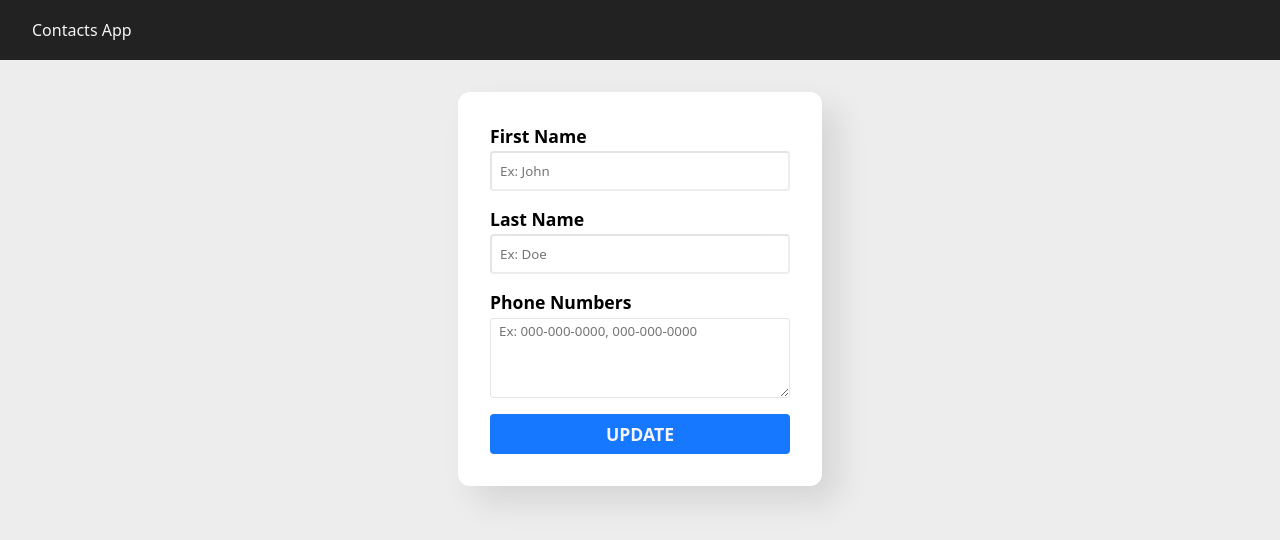
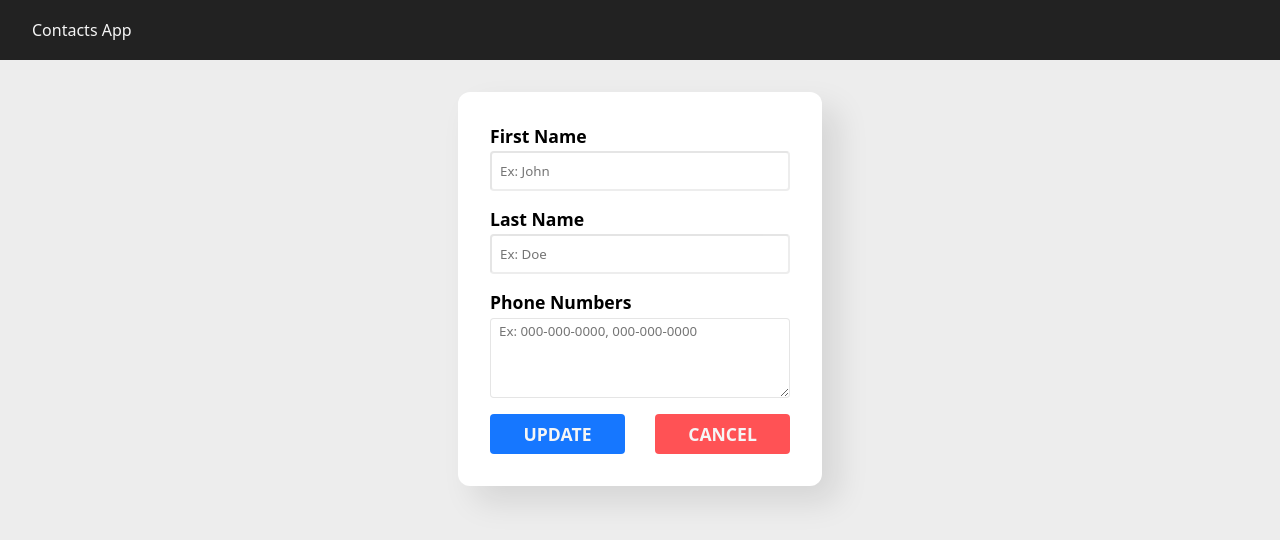
Before and after one commit to JoseAMota11/angular-contacts-app, an Angular app: page /update-contact/1 in a window 1280 px wide. Shown: the top 540 px of the page. Built offline with nearby package versions, Linux system fonts and the light colour scheme; no server answers.

Commit message:
Adding cancel button to the forms

```diff
--- a/src/app/components/add-form/add-form.component.scss
+++ b/src/app/components/add-form/add-form.component.scss
@@ -1,4 +1,5 @@
 $primary: #1677ff;
+$secondary: #ff5255;
 
 .container-form {
   display: grid;
@@ -38,13 +39,26 @@ $primary: #1677ff;
       }
     }
 
+    div {
+      display: flex;
+      justify-content: space-between;
+
       button {
-      background-color: $primary;
+        width: 45%;
         color: whitesmoke;
         height: 40px;
         font-weight: bold;
         font-size: 1.1rem;
         text-transform: uppercase;
       }
+
+      button[type=submit] {
+        background-color: $primary;
+      }
+
+      button[type=button] {
+        background-color: $secondary;
       }
     }
+  }
+}
--- a/src/app/components/add-form/add-form.component.ts
+++ b/src/app/components/add-form/add-form.component.ts
@@ -23,6 +23,7 @@ import { Router } from '@angular/router';
             type="text"
             id="firstName"
             placeholder="Ex: John"
+            [required]="true"
           />
         </label>
         <label for="lastName">
@@ -42,7 +43,10 @@ import { Router } from '@angular/router';
             placeholder="Ex: 000-000-0000, 000-000-0000"
           ></textarea>
         </label>
-        <button type="submit">Add</button>
+        <div>
+          <button type="submit">Add</button>
+          <button type="button" (click)="cancel()">Cancel</button>
+        </div>
       </form>
     </section>
   `,
@@ -73,4 +77,8 @@ export class AddFormComponent {
       }
     });
   }
+
+  cancel() {
+    this.router.navigate(['/']);
+  }
 }
--- a/src/app/components/contacts/contacts.component.scss
+++ b/src/app/components/contacts/contacts.component.scss
@@ -1,5 +1,5 @@
 $primary: #1677ff;
-$secondary: rgb(255, 82, 85);
+$secondary: #ff5255;
 
 .contact-card {
   background-color: white;
--- a/src/app/components/update-form/update-form.component.scss
+++ b/src/app/components/update-form/update-form.component.scss
@@ -1,4 +1,5 @@
 $primary: #1677ff;
+$secondary: #ff5255;
 
 .container-form {
   display: grid;
@@ -38,13 +39,26 @@ $primary: #1677ff;
       }
     }
 
+    div {
+      display: flex;
+      justify-content: space-between;
+
       button {
-      background-color: $primary;
+        width: 45%;
         color: whitesmoke;
         height: 40px;
         font-weight: bold;
         font-size: 1.1rem;
         text-transform: uppercase;
       }
+
+      button[type=submit] {
+        background-color: $primary;
+      }
+
+      button[type=button] {
+        background-color: $secondary;
       }
     }
+  }
+}
--- a/src/app/components/update-form/update-form.component.ts
+++ b/src/app/components/update-form/update-form.component.ts
@@ -42,7 +42,10 @@ import { ContactsService } from 'src/app/services/contacts.service';
             placeholder="Ex: 000-000-0000, 000-000-0000"
           ></textarea>
         </label>
-        <button type="submit">Update</button>
+        <div>
+          <button type="submit">Update</button>
+          <button type="button" (click)="cancel()">Cancel</button>
+        </div>
       </form>
     </section>
   `,
@@ -86,4 +89,8 @@ export class UpdateFormComponent implements OnInit {
         }
       });
   }
+
+  cancel() {
+    this.router.navigate(['/']);
+  }
 }
```
Lines whose indentation alone changed are shown as unchanged.
